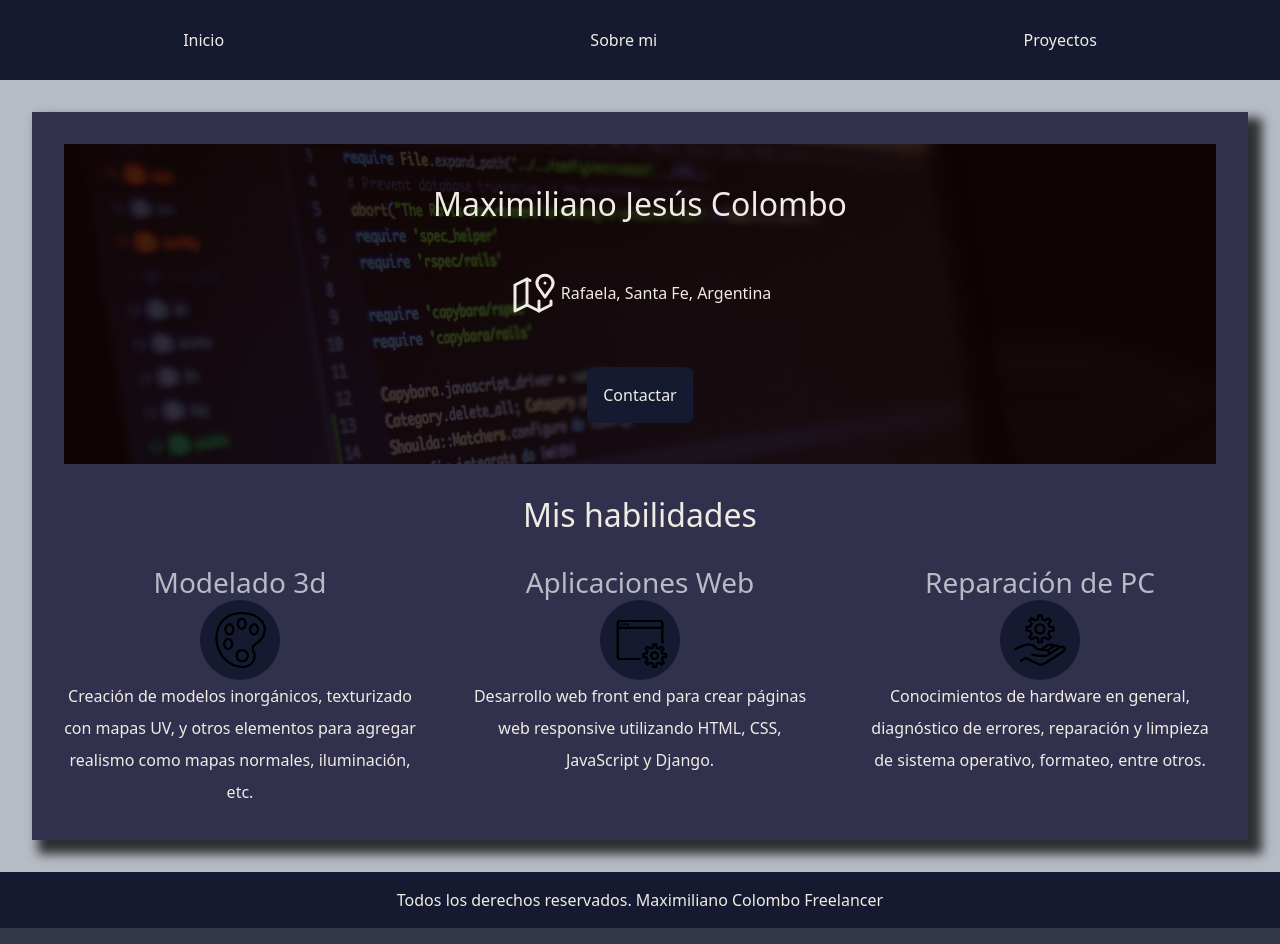
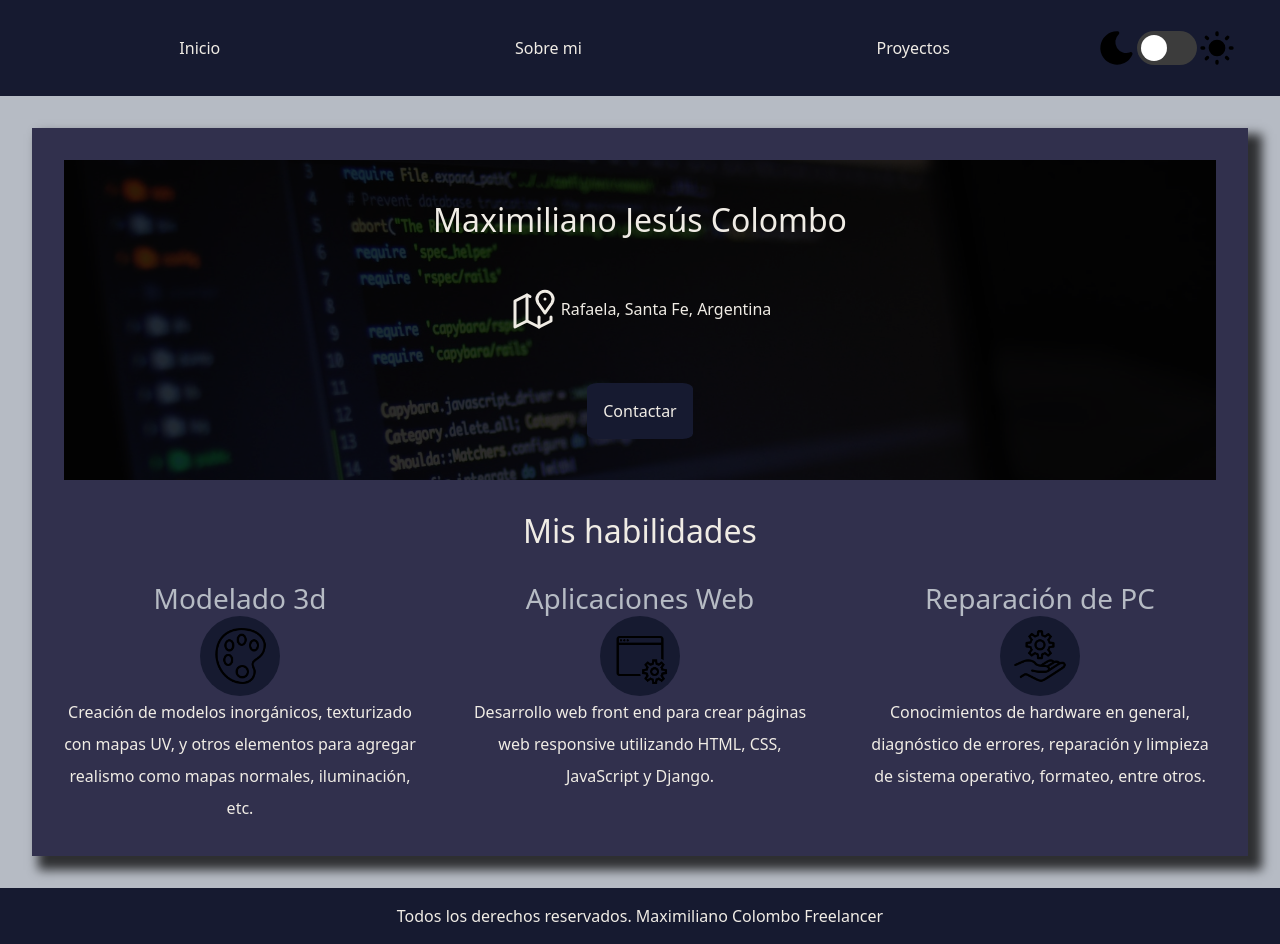
Before and after one commit to MaximilianoColombo/Portfolio, a Django app: page / in a window 1280 px wide. Run offline with Django 4.2, Linux system fonts and the light colour scheme; data comes from the database, SQL or seed files in the repository.

Commit message:
switch dark-light javascript

```diff
--- /dev/null
+++ b/static/app.js
@@ -0,0 +1,18 @@
+document.addEventListener('DOMContentLoaded', function(){
+    const checkbox = document.getElementById('switch')
+
+    const lightModeActivado =localStorage.getItem('lightModeActivado') === 'true';
+
+    checkbox.checked=lightModeActivado;
+
+    if(lightModeActivado){
+        document.body.classList.add('light-mode')
+    }
+
+    checkbox.addEventListener('change', function(){
+        document.body.classList.toggle('light-mode');
+        localStorage.setItem('lightModeActivado',checkbox.checked)
+    })
+
+
+})
--- a/static/css/about.css
+++ b/static/css/about.css
@@ -35,6 +35,9 @@ h2{
     column-gap: 1rem;
 }
 
+.experiencia-item p {
+    text-align: justify;
+}
 .iconoExp{
     width:2rem;
     height: auto;
--- a/static/css/base.css
+++ b/static/css/base.css
@@ -6,8 +6,14 @@ footer{
     color:var(--color4);
     padding: 1rem 0;
 }
+/*barra de navegación*/
+.navbar{
+    display: grid;
+    grid-template-columns: 6fr 1fr;
+    align-items: center;
 
-.navbar{
+}
+.navbar-lista{
     margin: 0;
     display:flex;
     justify-content: space-around;
@@ -19,17 +25,91 @@ footer{
     padding: 2rem;
 }
 
-.navbar li a{
+.navbar-lista li a{
     padding: 0.8rem;
 }
 
 nav{
-
     background-color: var(--color1);
 }
 
+.theme-contenedor{
+    display: flex;
+    align-items: center;
+    width: 100%;
+
+}
+
+.icono-switch{
+    height: auto;
+    width: 2.5rem;
+}
+
+/* The switch - the box around the slider */
+.navbar-switch {
+    position: relative;
+    display: inline-block;
+    width: 3.75rem;
+    height: 2.125rem;
+  }
+
+  /* Hide default HTML checkbox */
+  .navbar-switch input {
+    opacity: 0;
+    width: 0;
+    height: 0;
+  }
+
+  /* The slider */
+  .slider {
+    position: absolute;
+    cursor: pointer;
+    top: 0;
+    left: 0;
+    right: 0;
+    bottom: 0;
+    background-color: #3c3c3c;
+    -webkit-transition: .4s;
+    transition: .4s;
+  }
+
+  .slider:before {
+    position: absolute;
+    content: "";
+    height: 1.625rem;
+    width: 1.625rem;
+    left: 0.25rem;
+    bottom: 0.25rem;
+    background-color: #fff;
+    -webkit-transition: .4s;
+    transition: .4s;
+  }
+
+  input:checked + .slider {
+    background-color: #ccc;
+  }
+
+  input:focus + .slider {
+    box-shadow: 0 0 1px var(--color3);
+  }
+
+  input:checked + .slider:before {
+    -webkit-transform: translateX(26px);
+    -ms-transform: translateX(26px);
+    transform: translateX(26px);
+  }
+
+  /* Rounded sliders */
+  .slider.round {
+    border-radius: 34px;
+  }
+
+  .slider.round:before {
+    border-radius: 50%;
+  }
+
 @media (max-width:768px){
-    .navbar{
+    .navbar, .navbar-lista{
         display: flex;
         flex-direction: column;
         justify-content: center;
--- a/static/css/colores.css
+++ b/static/css/colores.css
@@ -3,6 +3,15 @@
     --color2: #31304D;
     --color3: #B6BBC4;
     --color4: #F0ECE5;
-    --negro:#000;
-    --blanco:#fff;
+    --primario:0,0,0;
+    --secundario:255,255,255;
 }
+
+.light-mode{
+    --color1:#FED9ED;
+    --color2: #E7BCDE;
+    --color3: #BB9CC0;
+    --color4: #232c4f;
+    --primario: 255,255,255;
+    --secundario:0,0,0;
+}
--- a/static/css/index.css
+++ b/static/css/index.css
@@ -13,7 +13,7 @@
 
 .contenido-hero{
     position:absolute;
-    background-color: rgba(17, 3, 3, 0.8);
+    background-color: rgba(var(--primario), 0.8);
     width: 100%;
     height: 100%;
     display: flex;
@@ -27,6 +27,10 @@
 
 .contenido-hero h2, .contenido-hero p {
     color: var(--color4)
+}
+
+.contenido-hero svg{
+    stroke: var(--color4);
 }
 
 .servicios {
--- a/templates/base.html
+++ b/templates/base.html
@@ -16,14 +16,24 @@
     {% block stylesheets %}{% endblock %}
     <link rel="stylesheet" href="{% static 'css/base.css' %}">
     <link rel="stylesheet" href="{% static 'css/normalize.css' %}">
+    <script src="{% static 'app.js' %}" defer></script>
 </head>
 <body >
-    <nav>
-        <ul class="navbar">
+    <nav class="navbar">
+        <ul class="navbar-lista">
             <li ><a href="{% url 'index'%}">Inicio</a></li>
             <li><a href="{% url 'about'%}">Sobre mi</a></li>
             <li><a href="{% url 'projects'%}">Proyectos</a></li>
         </ul>
+        <div class="theme-contenedor">
+            <img class="icono-switch" src="/static/img/moon.svg" alt="icono theme">
+            <label class="navbar-switch">
+                <input id="switch" type="checkbox">
+                <span class="slider round"></span>
+            </label>
+            <img class="icono-switch" src="/static/img/sun.svg" alt="icono theme">
+        </div>
+
     </nav>
     <main>
         <div class="contenedor">
```
Also changed, not shown: Portfolio/settings.py (+10 -2 lines), static/img/moon.svg (added), static/img/sun.svg (added), static/svg/ribosome-svgrepo-com.svg (deleted).
